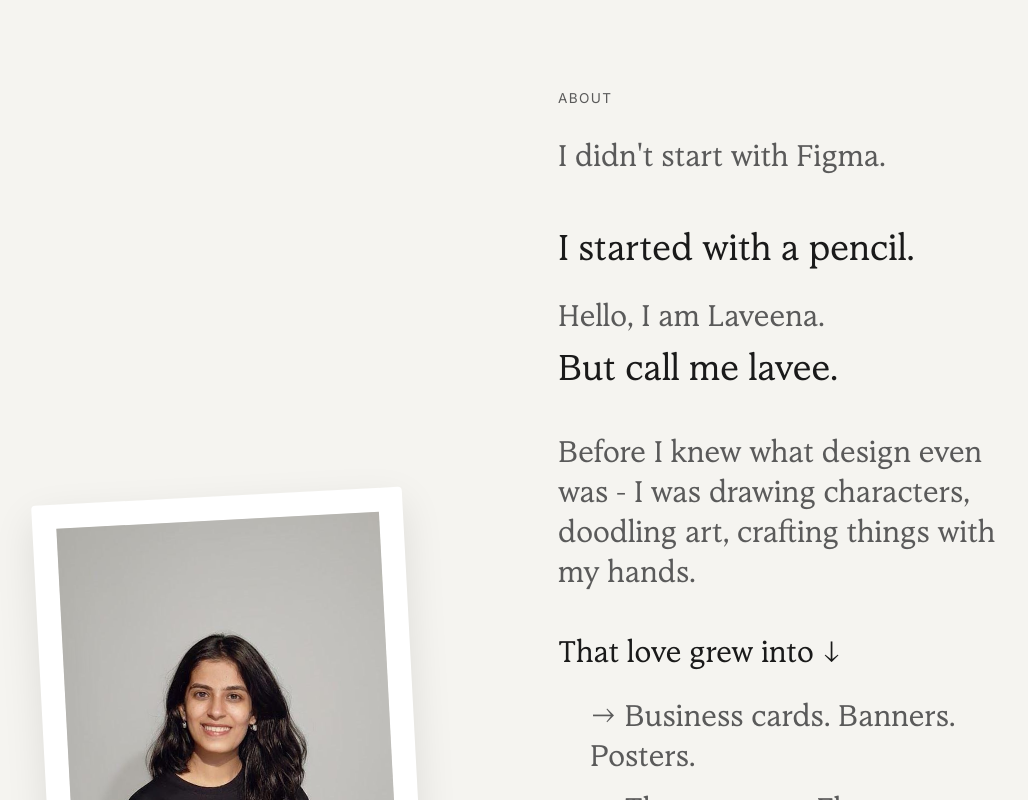
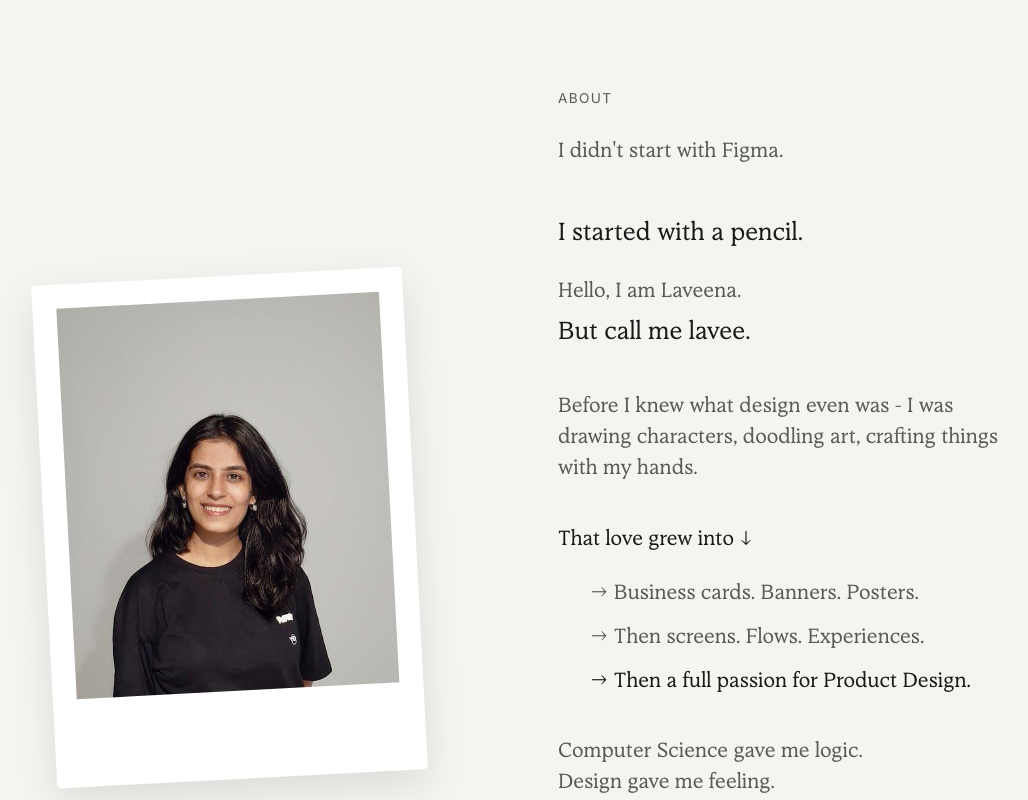
Before and after one commit to laveenahub/Designer, a React (Vite) app: page / in a window 1280 px wide. Shown: the part 760-1560 px from the top of the page, without its empty margins (130-1158 px from the left). Built offline with nearby package versions, Linux system fonts and the light colour scheme; a web font is replaced by a local one.

Commit message:
Update About Section typography strictly to 22px and 1.4 LH as requested

```diff
--- a/src/index.css
+++ b/src/index.css
@@ -320,8 +320,8 @@ ul {
 }
 
 .about-editorial-line {
-    font-size: clamp(1.4rem, 2.5vw, 2.2rem);
-    line-height: 1.25;
+    font-size: 22px;
+    line-height: 1.4;
     color: var(--text-primary);
     margin: 0;
 }
```
